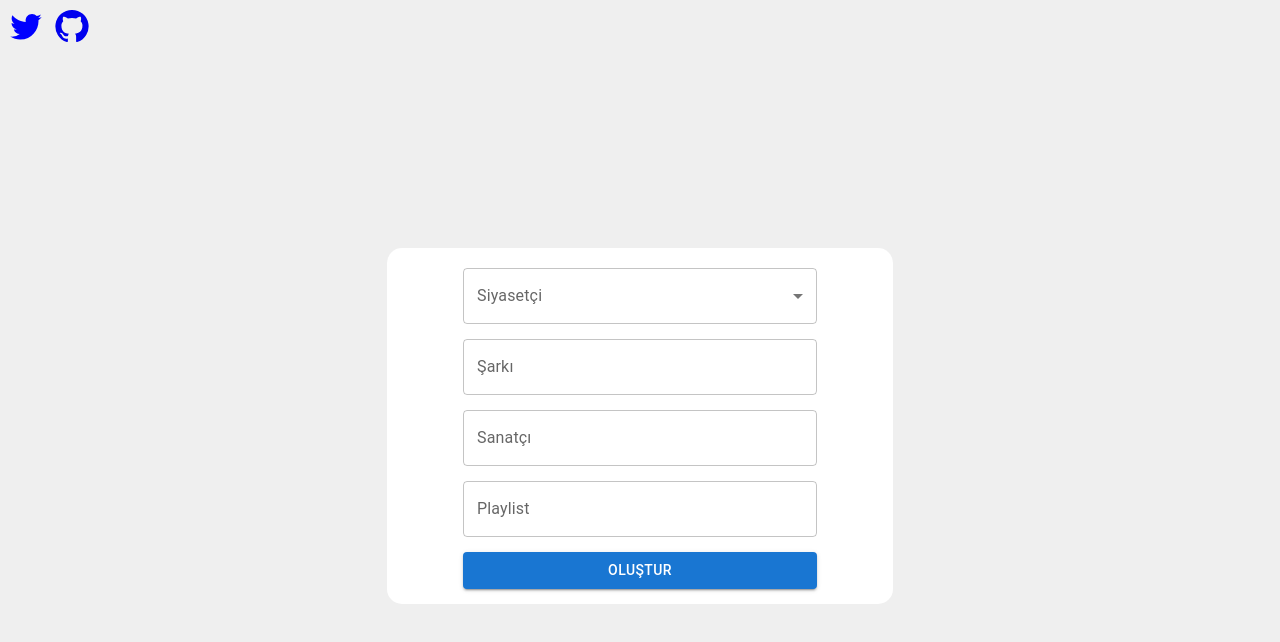
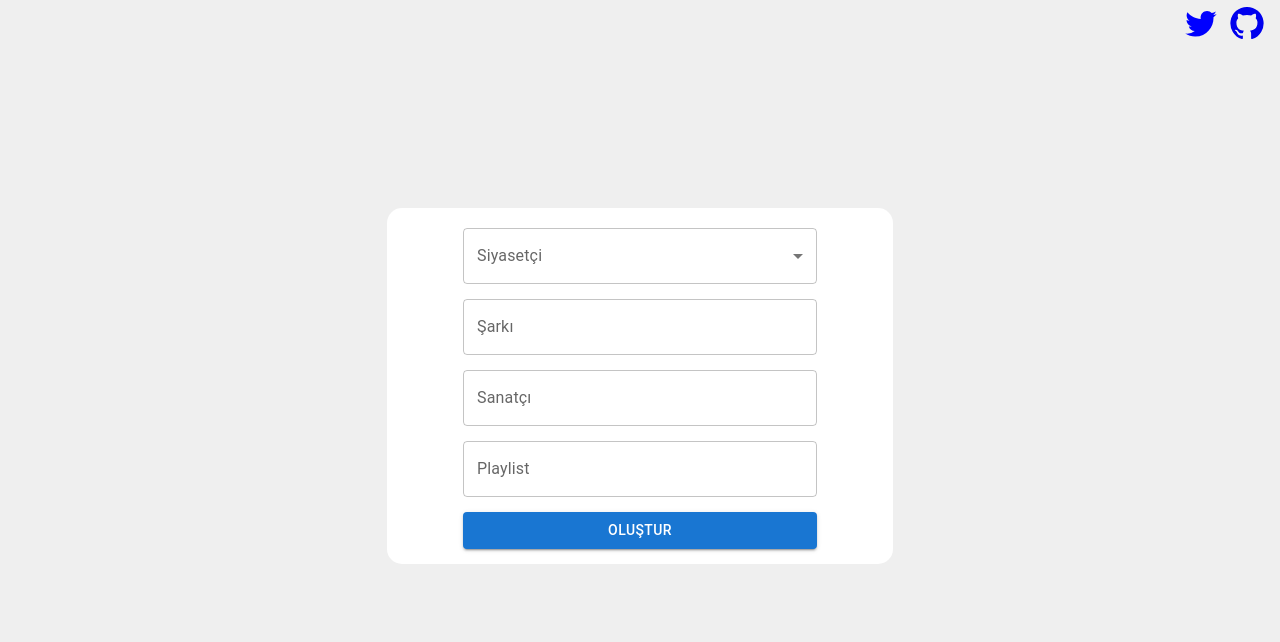
Before and after one commit to serhatandic/siyasiler-dinliyor, a React (Vite) app: page / in a window 1280 px wide. Shown: the top 642 px of the page. Built offline with nearby package versions, Linux system fonts and the light colour scheme.

Commit message:
fix positioning of the socials

```diff
--- a/src/App.tsx
+++ b/src/App.tsx
@@ -55,7 +55,7 @@ function App() {
   };
   return (
     <div className="App">
-      <Box sx={{display:"flex", gap:"10px"}}>
+      <Box sx={{display:"flex", gap:"10px", position:"absolute", right:"15px", top:"5px"}}>
         <a href="https://twitter.com/Porigam" target="_blank"><TwitterIcon sx={{color:"blue", fontSize:"36px"}}/></a>
         <a href="https://github.com/serhatandic/siyasiler-dinliyor" target="_blank"><GitHubIcon sx={{fontSize:"36px"}}/></a>
       </Box>
```
